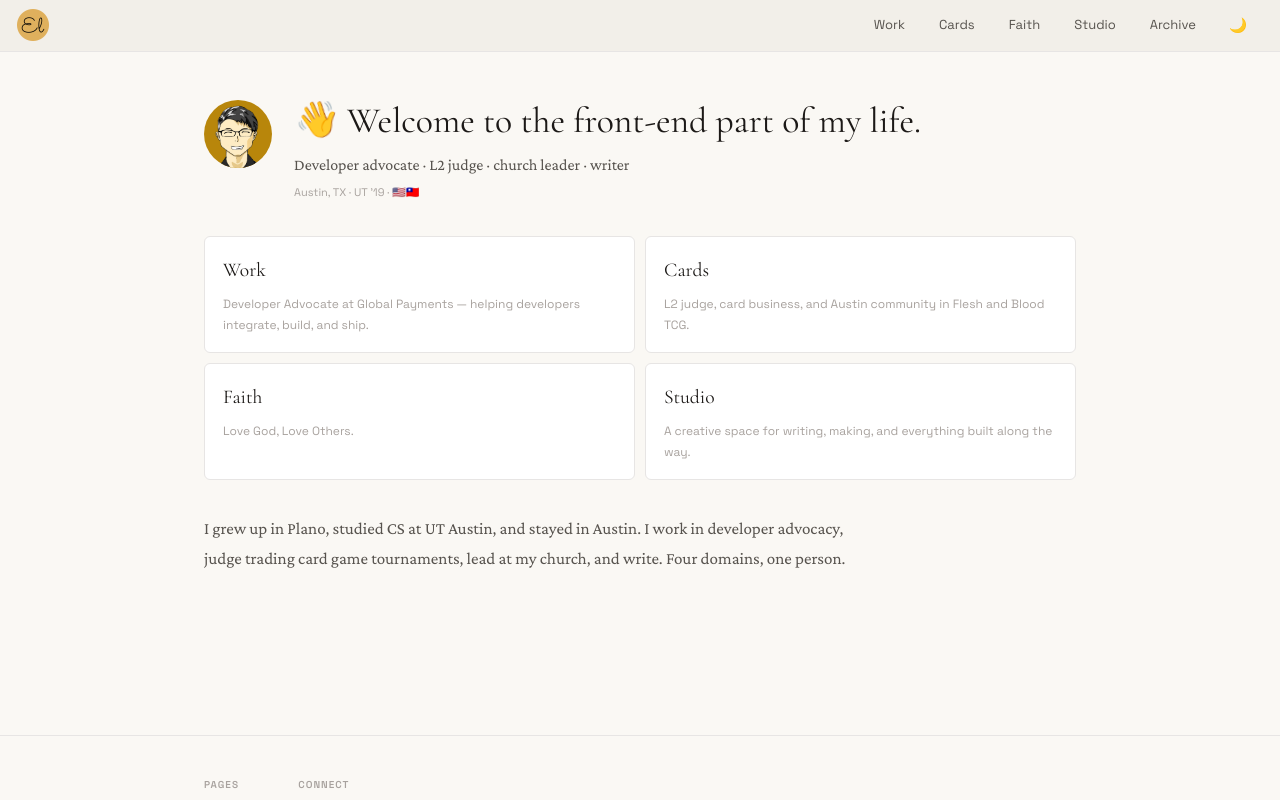
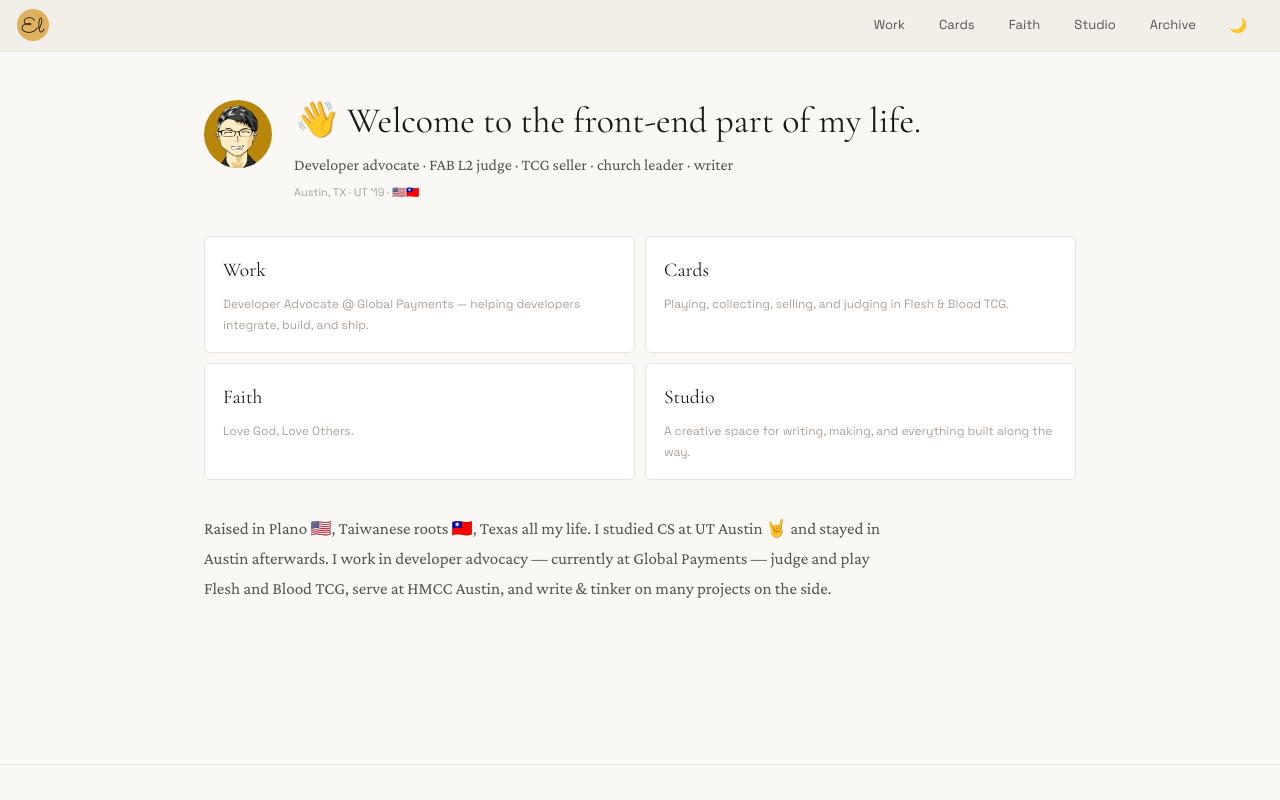
Before and after one commit to theCreedo/ericjmlee-next, a Next.js app: page / in a window 1280 px wide. Shown: the top 800 px of the page. Built offline with nearby package versions, Linux system fonts and the light colour scheme.

Commit message:
content(homepage): finalize domain one-liners and hero credentials

```diff
--- a/pages/index.js
+++ b/pages/index.js
@@ -6,8 +6,8 @@ import styles from './index.module.css'
 import { useDarkMode } from './_app'
 
 const domains = [
-  { label: 'Work',   href: '/work',   description: 'Developer Advocate at Global Payments — helping developers integrate, build, and ship.' },
-  { label: 'Cards',  href: '/cards',  description: 'L2 judge, card business, and Austin community in Flesh and Blood TCG.' },
+  { label: 'Work',   href: '/work',   description: 'Developer Advocate @ Global Payments — helping developers integrate, build, and ship.' },
+  { label: 'Cards',  href: '/cards',  description: 'Playing, collecting, selling, and judging in Flesh & Blood TCG.' },
   { label: 'Faith',  href: '/faith',  description: 'Love God, Love Others.' },
   { label: 'Studio', href: '/studio', description: 'A creative space for writing, making, and everything built along the way.' },
 ]
@@ -47,7 +47,7 @@ export default function Home() {
           </div>
           <div className={styles.heroText}>
             <p className={styles.heroGreeting}><span className={styles.wave}>👋</span> Welcome to the front-end part of my life.</p>
-            <p className={styles.heroCredentials}>Developer advocate · L2 judge · church leader · writer</p>
+            <p className={styles.heroCredentials}>Developer advocate · FAB L2 judge · TCG seller · church leader · writer</p>
             <p className={styles.heroMeta}>Austin, TX · UT &rsquo;19 · 🇺🇸🇹🇼</p>
           </div>
         </div>
@@ -62,7 +62,8 @@ export default function Home() {
         </div>
 
         <section id="about" className={styles.about}>
-          <p>I grew up in Plano, studied CS at UT Austin, and stayed in Austin. I work in developer advocacy, judge trading card game tournaments, lead at my church, and write. Four domains, one person.</p>
+          <p>Raised in Plano 🇺🇸, Taiwanese roots 🇹🇼, Texas all my life. I studied CS at UT Austin 🤘 and stayed in Austin afterwards. I work in developer advocacy —
+          currently at Global Payments — judge and play Flesh and Blood TCG, serve at HMCC Austin, and write & tinker on many projects on the side.</p>
         </section>
       </section>
     </Layout>
```
